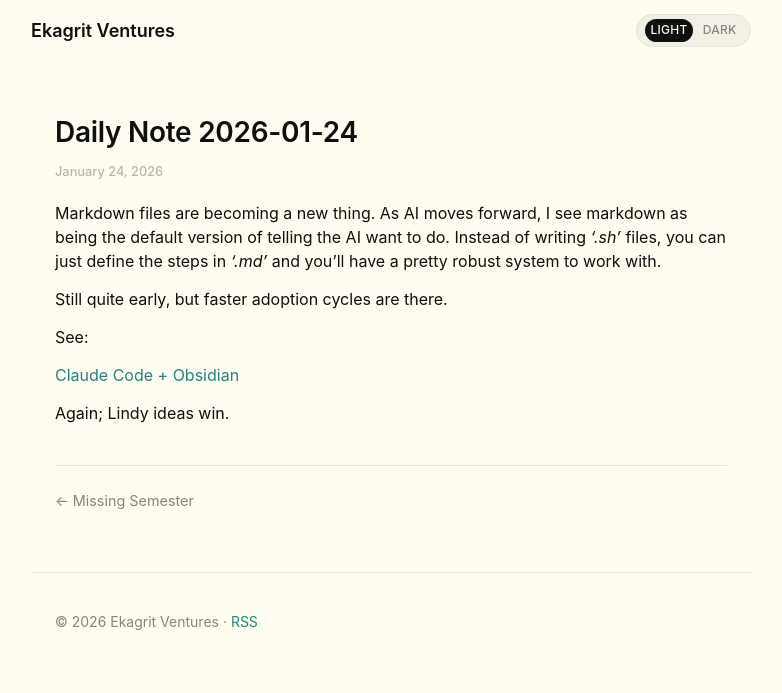
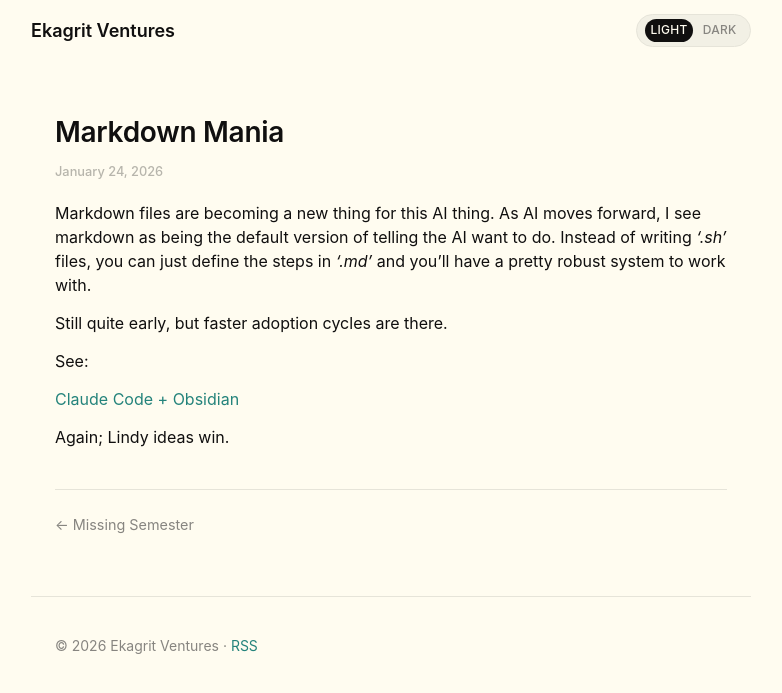
Before and after one commit to ekagritventures/ekagritventures.github.io, a Jekyll site: the page built from _posts/2026/January/2026-01-24-.md, in a window 1280 px wide. Shown: the top 693 px of the page, without its empty margins (249-1031 px from the left). Built offline with Jekyll 4.4.1, drawn with Linux system fonts in a browser that asks for light colours.

Commit message:
blog update: 2026-01-24 23:54:06

```diff
--- a/_posts/2026/January/2026-01-24-.md
+++ b/_posts/2026/January/2026-01-24-.md
@@ -1,12 +1,12 @@
 ---
 layout: post
-title: Daily Note 2026-01-24
-slug: daily-note-2026-Jan-24-24th
+title: Markdown Mania
+slug: markdown-manai
 date: 2026-01-24
 tags:
 published: true
 ---
-Markdown files are becoming a new thing. As AI moves forward, I see markdown as being the default version of telling the AI want to do. Instead of writing *'.sh'* files, you can just define the steps in *'.md'* and you'll have a pretty robust system to work with.
+Markdown files are becoming a new thing for this AI thing. As AI moves forward, I see markdown as being the default version of telling the AI want to do. Instead of writing *'.sh'* files, you can just define the steps in *'.md'* and you'll have a pretty robust system to work with.
 
 Still quite early, but faster adoption cycles are there.
 
```
